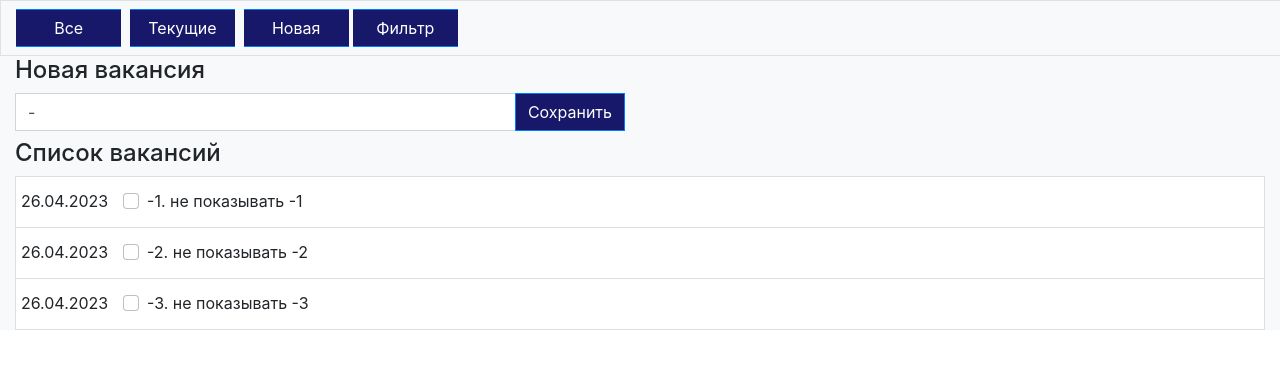
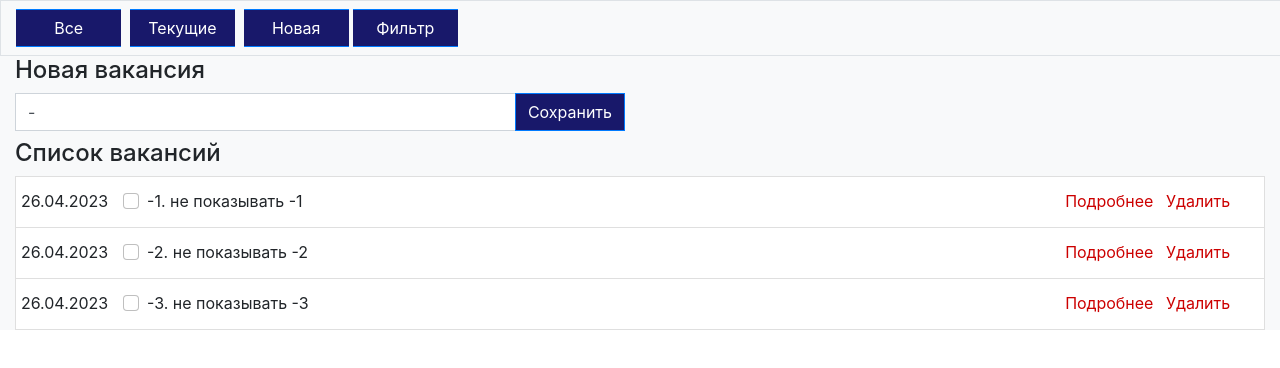
Before and after one commit to cherepakhin/vacancy_front, a React (Create React App) app: page / in a window 1280 px wide. Shown: the top 368 px of the page. Built offline with nearby package versions, Linux system fonts and the light colour scheme.

Commit message:
#### Hover

```diff
--- a/src/App.css
+++ b/src/App.css
@@ -44,7 +44,6 @@
 .list-group-item-action {
   text-align: center;
   padding-right: 1ch;
-  padding-left: 1ch;
 
   clear: both;
   height: 1px;
@@ -68,9 +67,9 @@
 }
 
 .list-group-item-action-last {
-  right: 1ch;
-  min-width: 7ch;
-  max-width: 7ch !important;
+  right: 2ch;
+  min-width: 8ch;
+  max-width: 8ch !important;
 }
 
 .list-group-item-date {
@@ -81,7 +80,6 @@
 }
 
 .list-group-item-action span {
-  display: none;
   color: #c00;
 }
 
```
Also changed, not shown: 1 other file (tests, documents, lock files or other folders).
